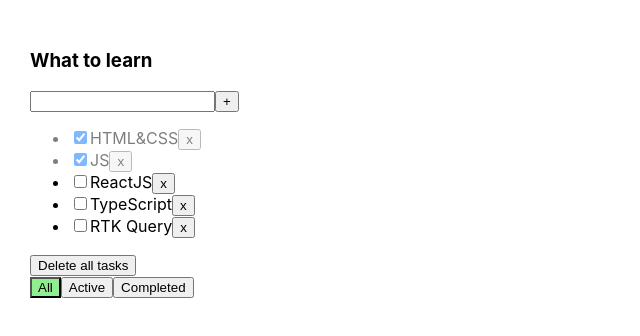
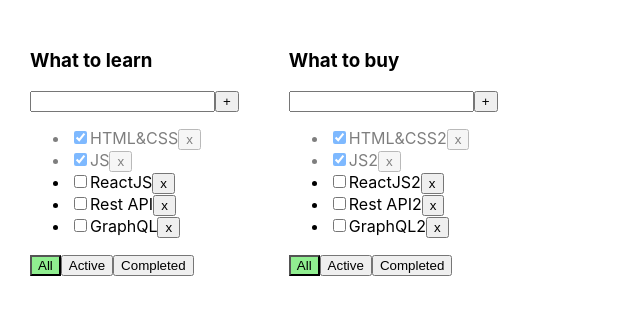
Before and after one commit to zhig1ov/todolist, a React (Create React App) app: page / in a window 1280 px wide. Shown: the top 336 px of the page, without its empty margins (0-640 px from the left). Built offline with nearby package versions, Linux system fonts and the light colour scheme.

Commit message:
refactoring the code to an associative array

```diff
--- a/src/App.tsx
+++ b/src/App.tsx
@@ -3,56 +3,89 @@
 import {Todolist} from './Todolist';
 import {v1} from 'uuid';
 
-export type TaskType = {
+export type FilterValuesType = 'all' | 'active' | 'completed';
+
+type todolistsType = {
     id: string;
     title: string;
-    isDone: boolean;
+    filter: FilterValuesType;
 }
 
 function App() {
 
-    const [tasks, setTasks] = useState<TaskType[]>([
-        {id: v1(), title: 'HTML&CSS', isDone: true},
-        {id: v1(), title: 'JS', isDone: true},
-        {id: v1(), title: 'ReactJS', isDone: false},
-        {id: v1(), title: 'TypeScript', isDone: false},
-        {id: v1(), title: 'RTK Query', isDone: false},
-    ]);
+    let todolistID1 = v1();
+    let todolistID2 = v1();
 
-    const removeTask = (taskId: string) => {
-        const newState = tasks.filter((task) => task.id !== taskId)
-        setTasks(newState)
+    let [todolists, setTodolists] = useState<Array<todolistsType>>([
+        {id: todolistID1, title: 'What to learn', filter: 'all'},
+        {id: todolistID2, title: 'What to buy', filter: 'all'},
+    ])
+
+    let [tasks, setTasks] = useState({
+        [todolistID1]: [
+            {id: v1(), title: 'HTML&CSS', isDone: true},
+            {id: v1(), title: 'JS', isDone: true},
+            {id: v1(), title: 'ReactJS', isDone: false},
+            {id: v1(), title: 'Rest API', isDone: false},
+            {id: v1(), title: 'GraphQL', isDone: false},
+        ],
+        [todolistID2]: [
+            {id: v1(), title: 'HTML&CSS2', isDone: true},
+            {id: v1(), title: 'JS2', isDone: true},
+            {id: v1(), title: 'ReactJS2', isDone: false},
+            {id: v1(), title: 'Rest API2', isDone: false},
+            {id: v1(), title: 'GraphQL2', isDone: false},
+        ]
+    });
+
+    const removeTask = (id: string, todolistId: string) => {
+        tasks[todolistId] = tasks[todolistId].filter(t => t.id !== id);
+        setTasks({...tasks});
     }
 
-    const removeAllTasks = () => {
-        setTasks([])
+    const addTask = (title: string, todolistId: string) => {
+        let task = {id: v1(), title: title, isDone: false};
+        tasks[todolistId] = [task, ...tasks[todolistId]];
+        setTasks({...tasks});
     }
 
-    const addTask = (taskTitle: string) => {
-        const newTask = {
-            id: v1(),
-            title: taskTitle,
-            isDone: false,
+    const changeStatus = (taskId: string, isDone: boolean, todolistId: string) => {
+        let task = tasks[todolistId].find(t => t.id === taskId);
+        if (task) {
+            task.isDone = isDone;
         }
-        setTasks([newTask, ...tasks])
+        setTasks({...tasks});
     }
 
-    const changeTaskStatus = (taskId: string, status: boolean) => {
-        const newState = tasks.map(t => (t.id === taskId ? {...t, isDone: status} : t))
-        setTasks(newState)
+    const changeFilter = (value: FilterValuesType, todolistId: string) => {
+        setTodolists(todolists.map(filtered => filtered.id === todolistId ? {...filtered, filter: value} : filtered))
     }
-
 
     return (
         <div className="App">
-            <Todolist
-                title="What to learn"
-                tasks={tasks}
-                removeTask={removeTask}
-                removeAllTasks={removeAllTasks}
-                addTask={addTask}
-                changeTaskStatus={changeTaskStatus}
-            />
+            {todolists.map(tl => {
+                let tasksForTodolist = tasks[tl.id];
+
+                if (tl.filter === 'active') {
+                    tasksForTodolist = tasks[tl.id].filter(t => !t.isDone);
+                }
+                if (tl.filter === 'completed') {
+                    tasksForTodolist = tasks[tl.id].filter(t => t.isDone);
+                }
+
+                return (<Todolist
+                    title={tl.title}
+                    key={tl.id}
+                    id={tl.id}
+                    tasks={tasksForTodolist}
+                    removeTask={removeTask}
+                    changeFilter={changeFilter}
+                    addTask={addTask}
+                    changeTaskStatus={changeStatus}
+                    filter={tl.filter}
+                />)
+            })}
+
         </div>
     );
 }
--- a/src/Todolist.tsx
+++ b/src/Todolist.tsx
@@ -1,118 +1,88 @@
 import React, {useState, KeyboardEvent, ChangeEvent} from 'react';
-import {TaskType} from './App';
+import {FilterValuesType} from './App';
 import {Button} from './Button';
-import {useAutoAnimate} from '@formkit/auto-animate/react';
+
+type TaskType = {
+    id: string
+    title: string
+    isDone: boolean
+}
 
 type TodolistPropsType = {
-    title: string;
-    tasks: TaskType[];
-    removeTask: (taskId: string) => void;
-    removeAllTasks: () => void;
-    addTask: (taskTitle: string) => void;
-    changeTaskStatus: (taskId: string, status: boolean) => void;
+    id: string
+    title: string
+    tasks: Array<TaskType>
+    removeTask: (taskId: string, todolistId: string) => void
+    changeFilter: (value: FilterValuesType, todolistId: string) => void
+    addTask: (title: string, todolistId: string) => void
+    changeTaskStatus: (taskId: string, isDone: boolean, todolistId: string) => void
+    filter: FilterValuesType
 }
 
-export type FilterType = 'all' | 'completed' | 'active'
+export const Todolist = (props: TodolistPropsType) => {
+    let [title, setTitle] = useState('')
+    let [error, setError] = useState<string | null>(null)
 
-export const Todolist = ({title, tasks, removeTask, removeAllTasks, addTask, changeTaskStatus}: TodolistPropsType) => {
-    const [filter, setFilter] = useState<FilterType>('all')
-    const [inputTitle, setInputTitle] = useState('')
-    const [error, setError] = useState<string | null>(null)
-
-    let tasksForTodolist = tasks
-    const [listRef] = useAutoAnimate<HTMLUListElement>();
-
-    if (filter === 'active') {
-        tasksForTodolist = tasks.filter(task => !task.isDone)
-    }
-
-    if (filter === 'completed') {
-        tasksForTodolist = tasks.filter(task => task.isDone)
-    }
-
-    if (filter === 'all') {
-        tasksForTodolist = tasks
-    }
-
-    const changeFilterHandler = (type: FilterType) => {
-        setFilter(type)
-    }
-
-    const onChangeTitle = (e: ChangeEvent<HTMLInputElement>) => {
-
-        setInputTitle(e.currentTarget.value)
-    }
-
-    const addTaskHandler = () => {
-        if(inputTitle.trim() !== '') {
-            addTask(inputTitle.trim())
-            setInputTitle('')
+    const addTask = () => {
+        if (title.trim() !== '') {
+            props.addTask(title.trim(), props.id);
+            setTitle('');
         } else {
-            setError('title is required')
+            setError('Title is required');
         }
     }
 
-    const onKeyUpHandler = (e: KeyboardEvent<HTMLInputElement>) => {
-        setError(null)
+    const onChangeHandler = (e: ChangeEvent<HTMLInputElement>) => {
+        setTitle(e.currentTarget.value)
+    }
+
+    const onKeyPressHandler = (e: KeyboardEvent<HTMLInputElement>) => {
+        setError(null);
         if (e.key === 'Enter') {
-            addTaskHandler()
+            addTask();
         }
     }
 
-    return (
+    const onAllClickHandler = () => props.changeFilter('all', props.id);
+    const onActiveClickHandler = () => props.changeFilter('active', props.id);
+    const onCompletedClickHandler = () => props.changeFilter('completed', props.id);
+
+    return <div>
+        <h3>{props.title}</h3>
         <div>
-            <h3>{title}</h3>
-            <div>
-                <input
-                    value={inputTitle}
-                    onChange={onChangeTitle}
-                    onKeyUp={onKeyUpHandler}
+            <input value={title}
+                   onChange={onChangeHandler}
+                   onKeyDown={onKeyPressHandler}
                    className={error ? 'error' : ''}
             />
-                <Button onClick={addTaskHandler} title="+"></Button>
-                {error && <div className='error-message'>{error}</div>}
+            <Button onClick={addTask} title={'+'}></Button>
+            {error && <div className="error-message">{error}</div>}
         </div>
-            {tasks.length === 0 ? (
-                <p>No tasks</p>
-            ) : (
-                <ul ref={listRef}>
-                    {tasksForTodolist.map((t: TaskType) => {
-                        const changeTaskStatusHandler = (e: ChangeEvent<HTMLInputElement>) => {
-                            const newStatusValue = e.currentTarget.checked;
-                            changeTaskStatus(t.id, newStatusValue)
+        <ul>
+            {
+                props.tasks.map(t => {
+                    const onClickHandler = () => props.removeTask(t.id, props.id)
+                    const onChangeHandler = (e: ChangeEvent<HTMLInputElement>) => {
+                        props.changeTaskStatus(t.id, e.currentTarget.checked, props.id);
                     }
 
-                        return <li
-                            className={t.isDone ? 'is-done' : ''}
-                            key={t.id}>
-                            <input type="checkbox" checked={t.isDone} onChange={changeTaskStatusHandler}/>
+                    return <li key={t.id} className={t.isDone ? 'is-done' : ''}>
+                        <input type="checkbox"
+                               onChange={onChangeHandler}
+                               checked={t.isDone}/>
                         <span>{t.title}</span>
-                            <Button
-                                title={'x'}
-                                onClick={() => removeTask(t.id)}
-                            ></Button>
+                        <Button onClick={onClickHandler} title="x"></Button>
                     </li>
-                    })}
+                })
+            }
         </ul>
-            )}
-            <Button title={'Delete all tasks'} onClick={() => removeAllTasks()}/>
         <div>
-                <Button
-                    onClick={() => changeFilterHandler('all')}
-                    title="All"
-                    className={filter === 'all' ? 'active-filter' : ''}
-                />
-                <Button
-                    onClick={() => changeFilterHandler('active')}
-                    title="Active"
-                    className={filter === 'active' ? 'active-filter' : ''}
-                />
-                <Button
-                    onClick={() => changeFilterHandler('completed')}
-                    title="Completed"
-                    className={filter === 'completed' ? 'active-filter' : ''}
-                />
+            <Button className={props.filter === 'all' ? 'active-filter' : ''}
+                    onClick={onAllClickHandler} title="All"></Button>
+            <Button className={props.filter === 'active' ? 'active-filter' : ''}
+                    onClick={onActiveClickHandler} title="Active"></Button>
+            <Button className={props.filter === 'completed' ? 'active-filter' : ''}
+                    onClick={onCompletedClickHandler} title="Completed"></Button>
         </div>
     </div>
-    );
 }
```
Lines whose indentation alone changed are shown as unchanged.
